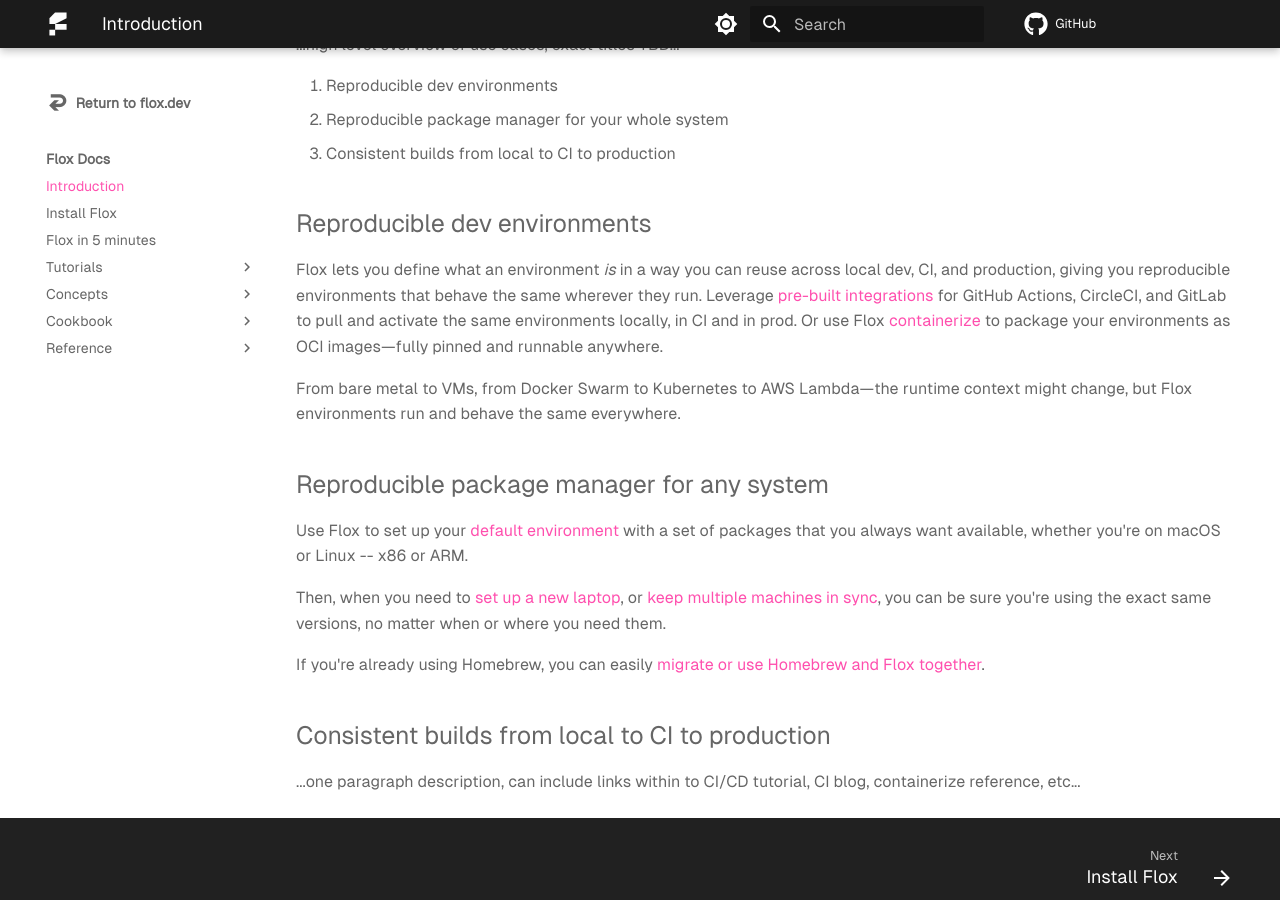
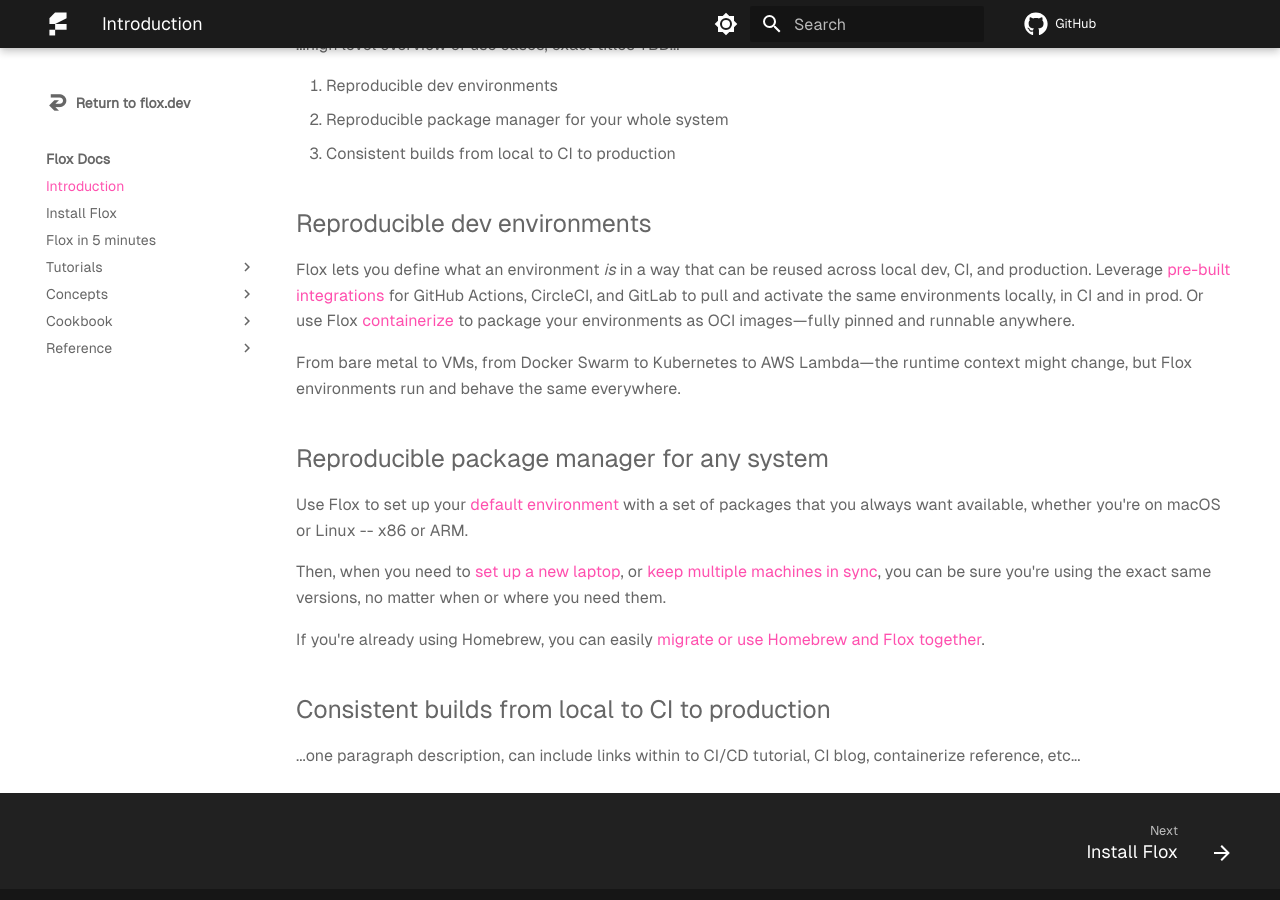
Before and after one commit to flox/floxdocs, an MkDocs documentation site: the page built from docs/index.md, in a window 1280 px wide and 900 px high, scrolled down 1341 px. Built offline with MkDocs 1.6.1 and Material for MkDocs 9.7.7, drawn with Linux system fonts in a browser that asks for light colours; plug-ins that fetch from the network failed and are left out; comment, search, counter and statistics services are not loaded.

Commit message:
Update index.md

```diff
--- a/docs/index.md
+++ b/docs/index.md
@@ -92,7 +92,7 @@
 
 ## Reproducible dev environments
 
-Flox lets you define what an environment _is_ in a way you can reuse across local dev, CI, and production, giving you reproducible environments that behave the same wherever they run. Leverage [pre-built integrations](https://flox.dev/docs/tutorials/ci-cd/?h=ci) for GitHub Actions, CircleCI, and GitLab to pull and activate the same environments locally, in CI and in prod. Or use Flox [containerize](https://flox.dev/docs/reference/command-reference/flox-containerize/?h=containerize) to package your environments as OCI images—fully pinned and runnable anywhere.
+Flox lets you define what an environment _is_ in a way that can be reused across local dev, CI, and production. Leverage [pre-built integrations](https://flox.dev/docs/tutorials/ci-cd/?h=ci) for GitHub Actions, CircleCI, and GitLab to pull and activate the same environments locally, in CI and in prod. Or use Flox [containerize](https://flox.dev/docs/reference/command-reference/flox-containerize/?h=containerize) to package your environments as OCI images—fully pinned and runnable anywhere.
 
 From bare metal to VMs, from Docker Swarm to Kubernetes to AWS Lambda—the runtime context might change, but Flox environments run and behave the same everywhere.
 
```
